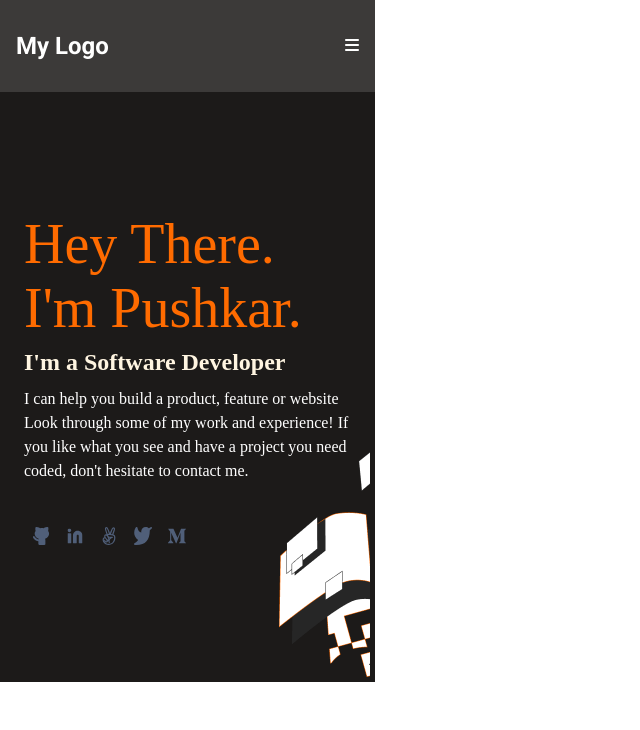
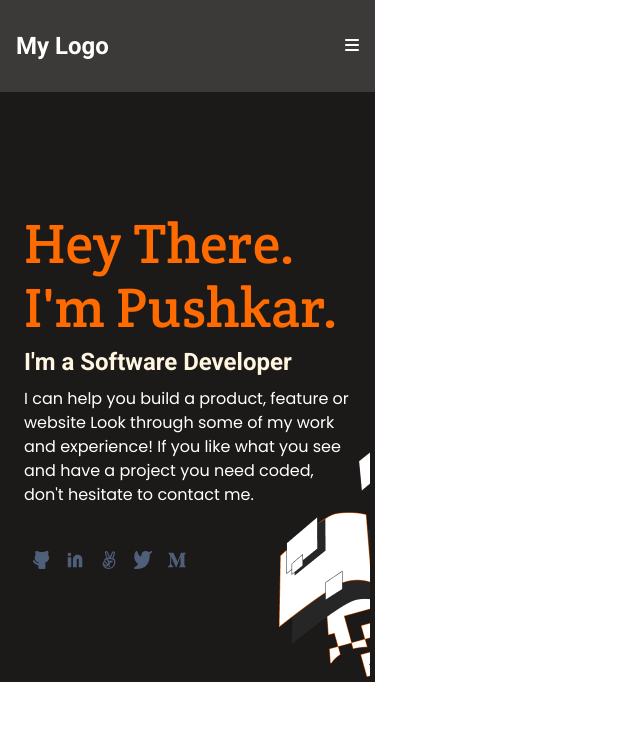
Before and after one commit to pushkar1995/portfolio-website, a plain HTML site: page index.html in a window 1280 px wide. Shown: the whole page, without its empty margins (0-640 px from the left). Drawn offline with Linux system fonts and the light colour scheme; files whose address does not match are found by name.

Commit message:
Fix some linter errors

```diff
--- a/style.css
+++ b/style.css
@@ -54,14 +54,14 @@ header {
   font-weight: 400;
   font-size: 56px;
   line-height: 64px;
-  font-family: 'Crete Round' sans-serif;
+  font-family: 'Crete Round', serif;
   color: #ff6b00;
 }
 
 .subheader {
   width: 327px;
   height: 27px;
-  font-family: 'Roboto' sans-serif;
+  font-family: 'Roboto', sans-serif;
   font-style: normal;
   font-weight: 700;
   font-size: 24px;
@@ -74,12 +74,12 @@ header {
 .description-text {
   width: 327px;
   height: 123px;
-  font-family: 'Poppins' sans-serif;
+  font-family: 'Poppins', sans-serif;
   font-style: normal;
   font-weight: 400;
   font-size: 16px;
   line-height: 24px;
-  color: #ffffff;
+  color: #fff;
 }
 
 .icon-wrap {
```
